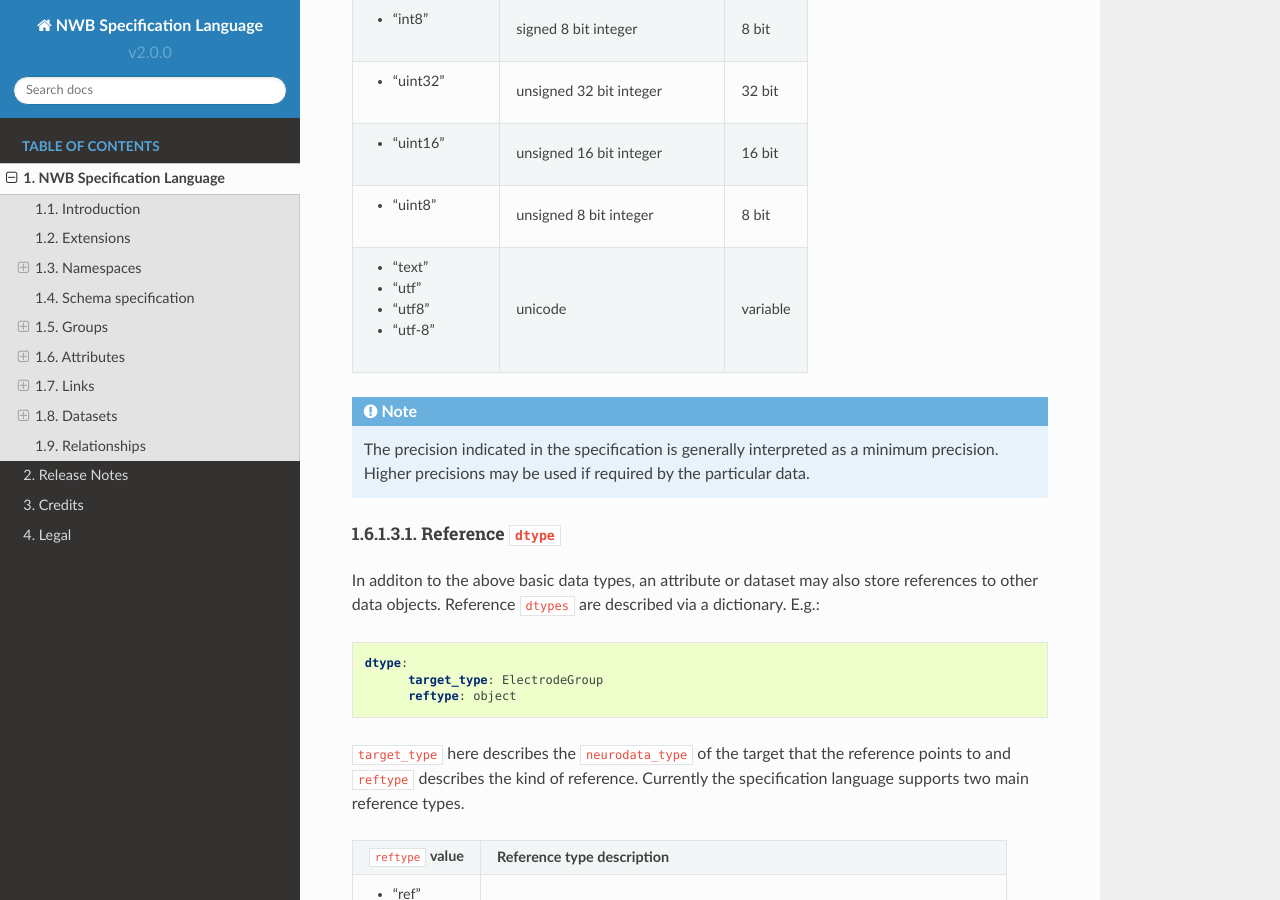
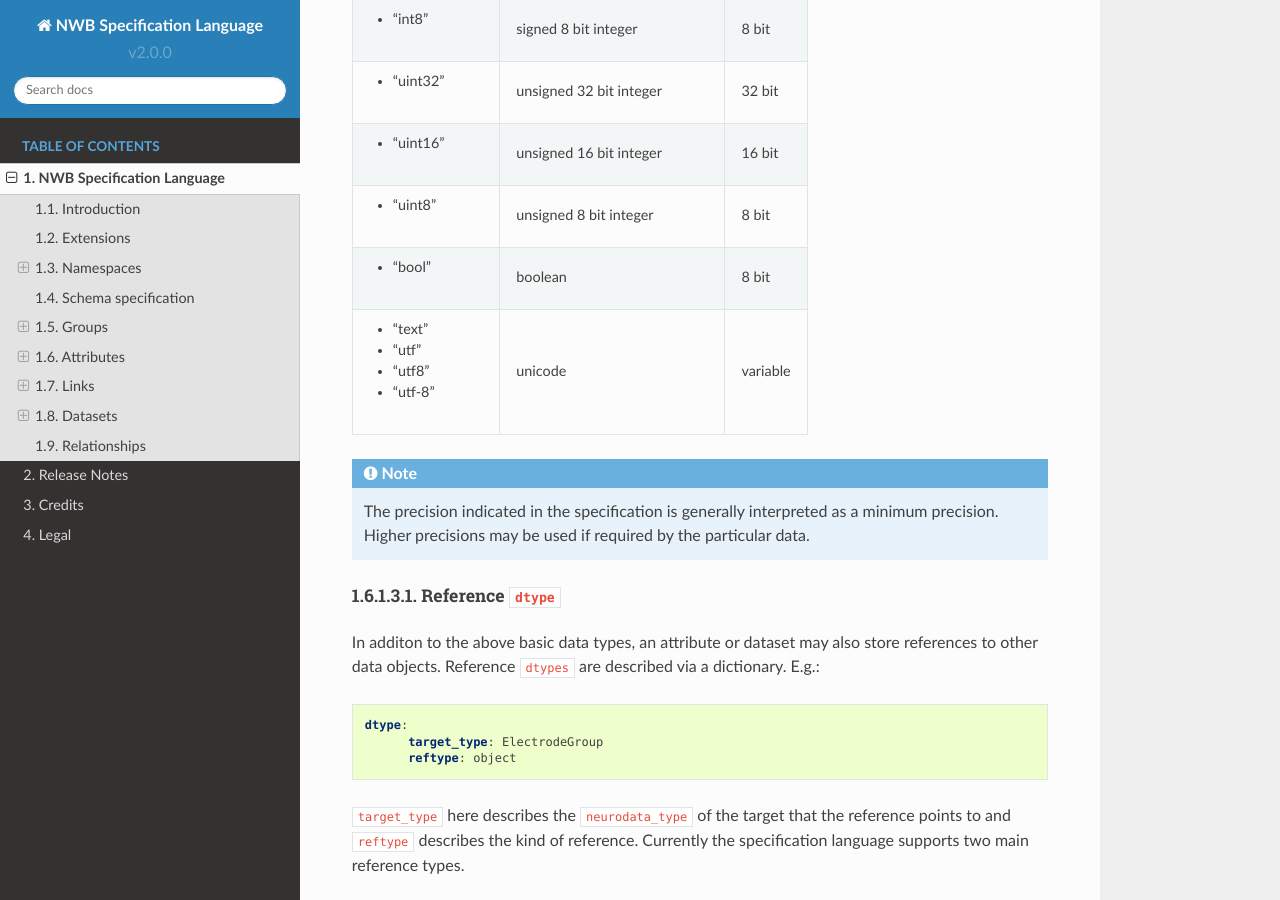
Before and after one commit to NeurodataWithoutBorders/nwb-schema, a Sphinx documentation site: the page built from docs/language/source/specification_language_description.rst, in a window 1280 px wide and 900 px high, scrolled down 10608 px. Built offline with Sphinx 7.4.7 and the Read the Docs theme 2.0.0, drawn with Linux system fonts in a browser that asks for light colours.

Commit message:
add boolean to dtypes table

```diff
--- a/docs/language/source/specification_language_description.rst
+++ b/docs/language/source/specification_language_description.rst
@@ -544,6 +544,8 @@ String specifying the data type of the attribute. Allowable values are:
 +--------------------------+----------------------------------+----------------+
 | * "uint8"                | unsigned 8 bit integer           | 8 bit          |
 +--------------------------+----------------------------------+----------------+
+|  * "bool"                | boolean                          | 8 bit          |
++--------------------------+----------------------------------+----------------+
 |  * "text"                | unicode                          | variable       |
 |  * "utf"                 |                                  |                |
 |  * "utf8"                |                                  |                |
```
